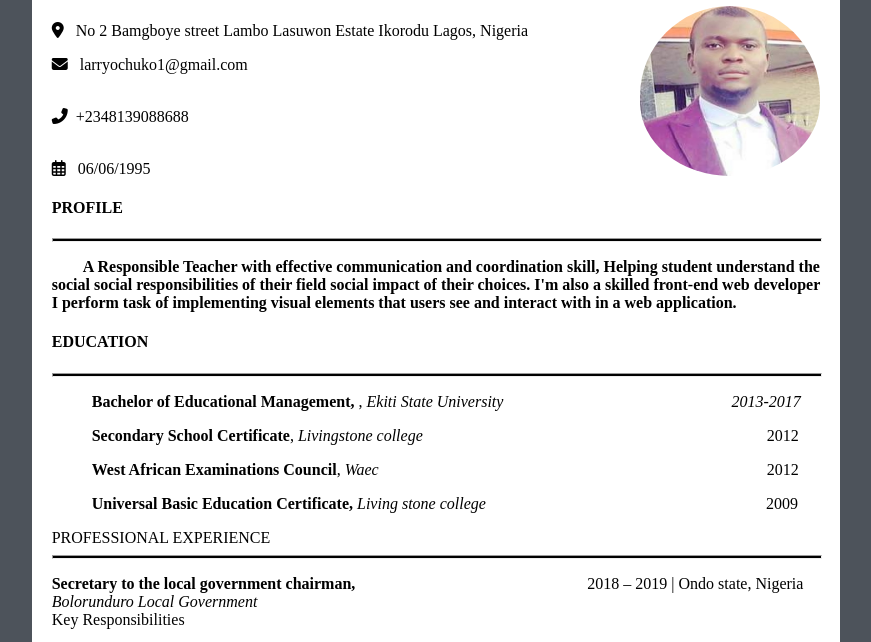
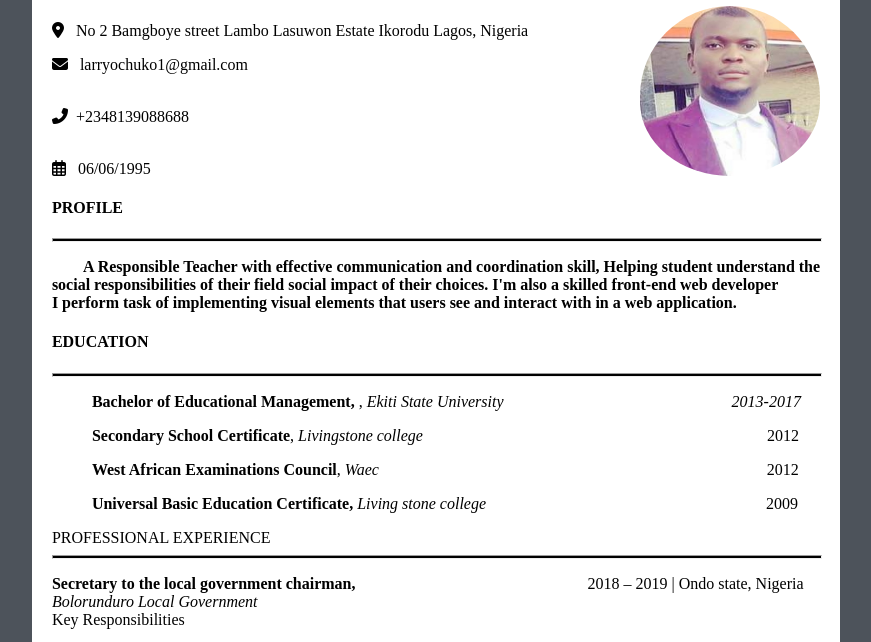
Before and after one commit to 0chuko/CV-using-HTML-CSS, a plain HTML site: page index.html in a window 1280 px wide. Shown: the part 135-777 px from the top of the page, without its empty margins (204-1075 px from the left). Drawn offline with Linux system fonts and the light colour scheme.

Commit message:
Update index.html

```diff
--- a/index.html
+++ b/index.html
@@ -27,7 +27,7 @@
     <hr style="width:100%;text-align:left;margin-left:0">
 
     <p> <strong> &nbsp;&nbsp;&nbsp;&nbsp; &nbsp;&nbsp; A Responsible Teacher with effective communication and coordination skill, Helping student understand the <br>
-        social social responsibilities of their field social impact of their choices. I'm also a skilled front-end web developer<br>
+        social responsibilities of their field social impact of their choices. I'm also a skilled front-end web developer<br>
      I perform task of implementing visual elements that users see and interact with in a web application. <br>
     </p> </strong>
     </div>
```
